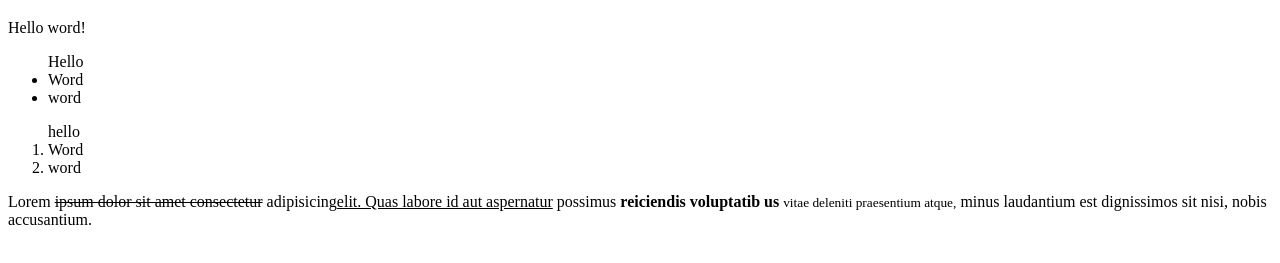
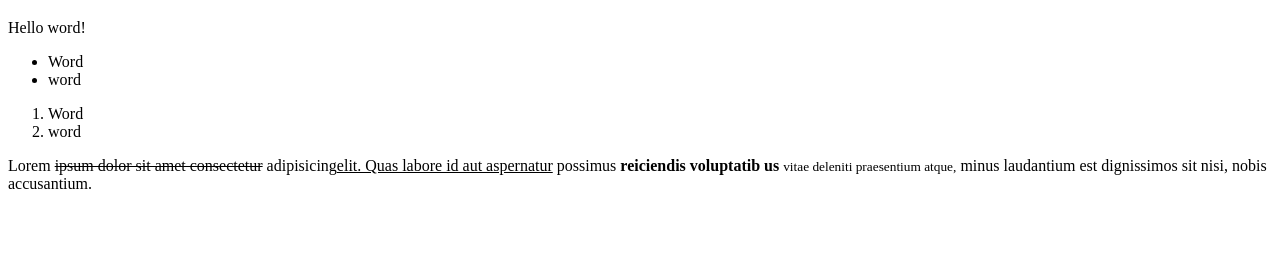
Before and after one commit to ChristopherZito/htmlcss-hello, a plain HTML site: page index.html in a window 1280 px wide. Shown: the part 61-324 px from the top of the page. Drawn offline with Linux system fonts and the light colour scheme.

Commit message:
corretto

```diff
--- a/index.html
+++ b/index.html
@@ -13,12 +13,10 @@
    <div>
        Hello word!
        <ul>
-           Hello
             <li>Word</li>
             <li>word</li>
        </ul>
        <ol>
-           hello
             <li>Word</li>
             <li>word</li>
        </ol>
```
